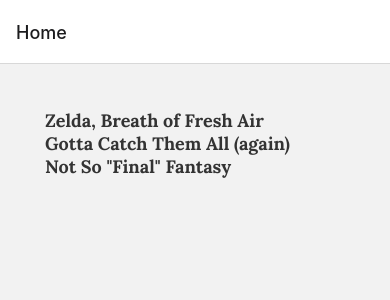
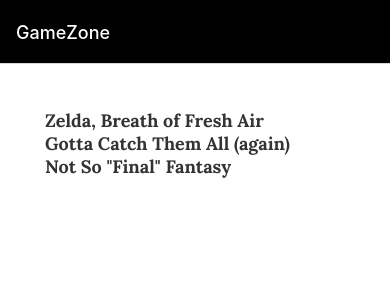
Before and after one commit to ReaganADavenport/React-Native-Reviews, a React Native app: screen /Home in a window 390 px wide. Shown: the top 300 px of the page. Built offline with nearby package versions, Linux system fonts and the light colour scheme.

Commit message:
added styles to header, added a global style to make the background color #fff

```diff
--- a/App.js
+++ b/App.js
@@ -25,10 +25,18 @@
           <Stack.Screen
             name="Home"
             component={Home}
+            options={{
+              title: "GameZone",
+              headerStyle: { backgroundColor:'#000'},
+              headerTitleStyle: { color: '#fff'}
+            }}
           />
           <Stack.Screen
             name="Review Details"
             component={ReviewDetails}
+            options={{
+              headerStyle: { backgroundColor:'#eee' },
+            }}
           />
         </Stack.Navigator>
       </NavigationContainer>
--- a/styles/global.js
+++ b/styles/global.js
@@ -2,6 +2,7 @@
 
 export const globalStyles = StyleSheet.create({
     container: {
+        backgroundColor: '#fff',
         flex: 1,
         padding: 45,
     },
```
